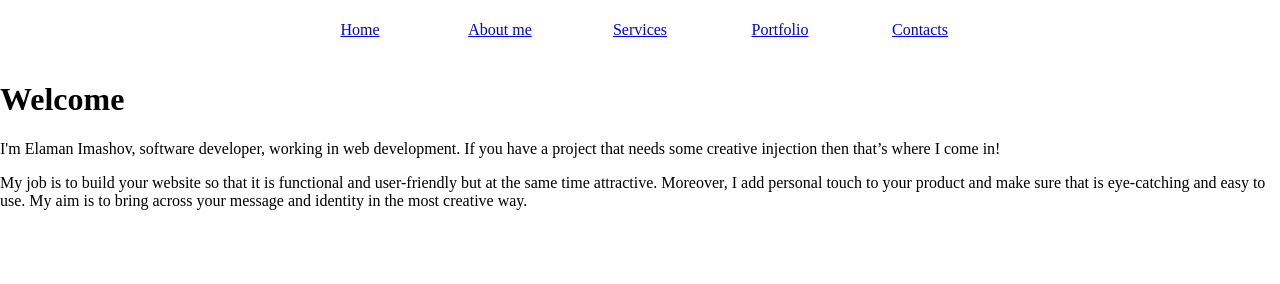
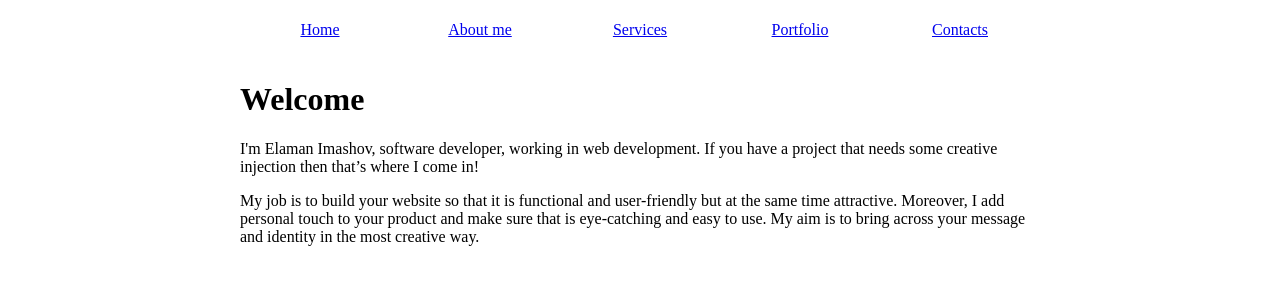
Before and after one commit to Kadyraliev-Syimyk/elaman.github.io, a plain HTML site: page index.html in a window 1280 px wide. Drawn offline with Linux system fonts and the light colour scheme.

Commit message:
Basic content styling

```diff
--- a/main.css
+++ b/main.css
@@ -1,9 +1,14 @@
+:root {
+  --max-width: 800px;
+  --nav-height: 60px;
+}
+
 body {
   margin: 0;
 }
 
 nav ul {
-  width: 700px;
+  width: var(--max-width);
 
   margin: 0 auto;
   padding: 0;
@@ -20,6 +25,15 @@ nav ul li {
 nav ul li a {
   display: block;
   width: 100%;
-  height: 60px;
-  line-height: 60px;
+  height: var(--nav-height);
+  line-height: var(--nav-height);
 }
+
+header {
+  width: var(--max-width);
+  margin: 0 auto;
+}
+section#content {
+  width: var(--max-width);
+  margin: 0 auto;
+}
```
